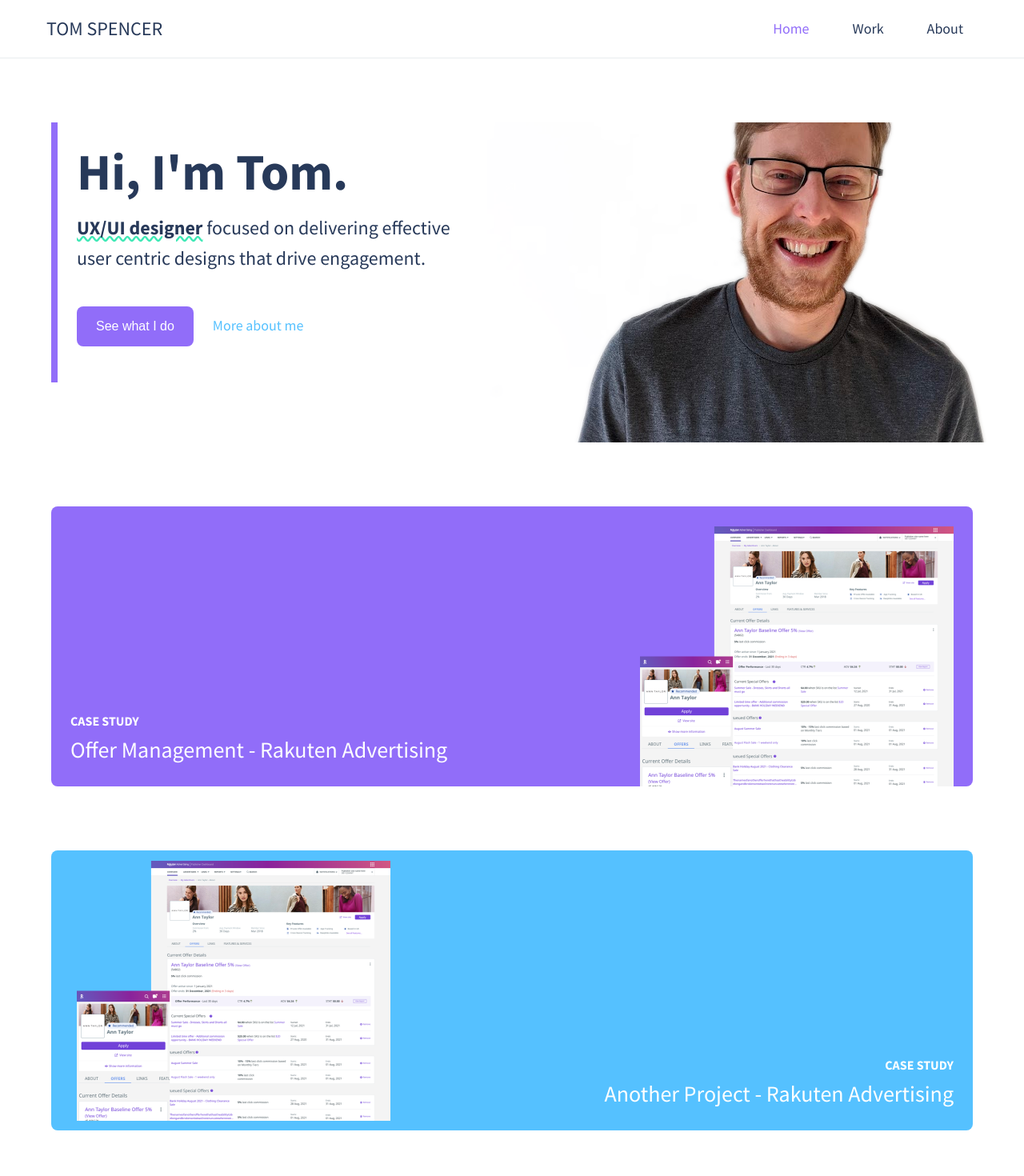
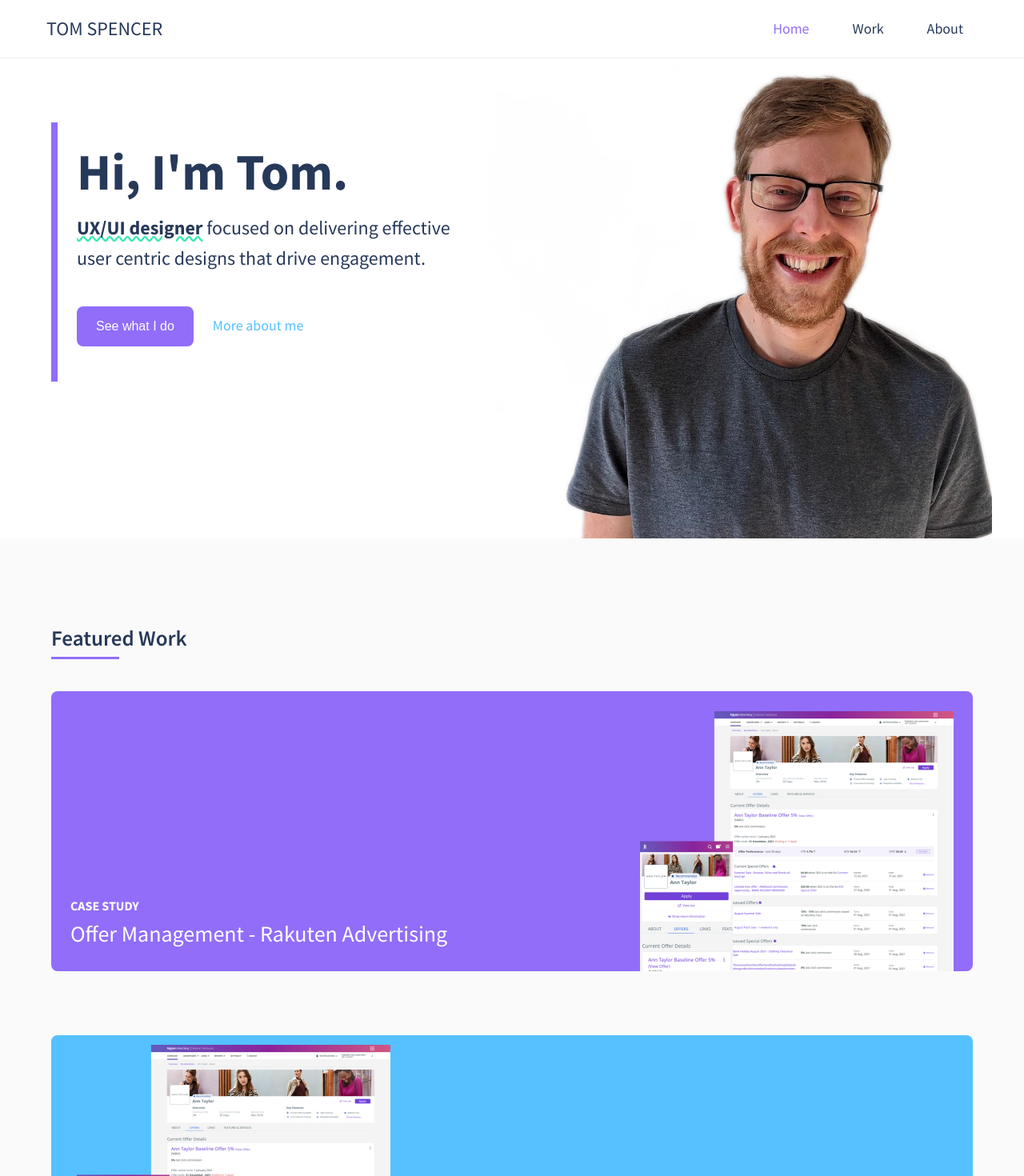
Before and after one commit to tomatronic/portfolio, a Next.js app: page / in a window 1280 px wide. Shown: the top 1470 px of the page at 80% size. Built offline with nearby package versions, Linux system fonts and the light colour scheme.

Commit message:
Thurs Afternoon

```diff
--- a/pages/css/home.module.css
+++ b/pages/css/home.module.css
@@ -1,14 +1,23 @@
 .mainIntroContainer {
     max-width: 100%;
-    margin: 0 auto;
-    background: url(../../public/tomspencer.png) no-repeat right center;
+    margin: 0 auto 40px;
 }
 
 .introContainer {
     max-width: 100%;
+    margin: 0 auto;
+    background: url(../../public/tomspencer.png) no-repeat right center;
+    height: 600px;
+}
+
+.introLeft {
+    max-width: 100%;
     border-left: #916DF9 8px solid;
     margin: 80px 24px;
     padding: 10px 24px 45px;
+    width: 100%;
+    max-width: 550px;
+    height: 324px;
 }
 
 .intro {
@@ -62,7 +71,7 @@ a:hover .caseStudy, a:hover .caseStudyRight, a:hover .caseStudy3 {
     color: #FFF;
     display: flex;
     justify-content: space-between;
-    margin: 0 24px 80px;
+    margin: 0 0px 80px;
     transition: 0.3s;
 }
 
@@ -80,7 +89,7 @@ a:hover .caseStudy, a:hover .caseStudyRight, a:hover .caseStudy3 {
     color: #FFF;
     display: flex;
     justify-content: flex-end;
-    margin: 0 24px 80px;
+    margin: 0 0px 80px;
     transition: 0.3s;
 }
 
@@ -98,8 +107,12 @@ a:hover .caseStudy, a:hover .caseStudyRight, a:hover .caseStudy3 {
     color: #FFF;
     display: flex;
     justify-content: space-between;
-    margin: 0 24px 80px;
+    margin: 0 0px 80px;
     transition: 0.3s;
+}
+
+.section{
+    margin: 0 24px;
 }
 
 .sectionTitle {
@@ -141,15 +154,15 @@ a:hover .caseStudy, a:hover .caseStudyRight, a:hover .caseStudy3 {
 
 @media screen and (min-width:600px) {
         .mainIntroContainer {
-            max-width: 1200px;
-            width: 100%;
-            margin: 0 auto 80px;
-            height: 400px;
+            margin: 0px auto 80px;
+            height: 600px;
+            background-color: #FFF;
         }
 
     .introContainer {
-        width: 45%;
-        min-width: 550px;
+        display: flex;
+        width: 100%;
+        max-width: 1200px;
     }
 
     .intro {
--- a/pages/css/navbar.module.css
+++ b/pages/css/navbar.module.css
@@ -3,7 +3,7 @@
     border-style: solid;
     border-color: #e9ecef;
     color: #273959;
-    background-color: rgba(255, 255, 255, 0.8);
+    background-color: rgba(255, 255, 255, 1);
     padding: 8px 0px;
     font-size: 24px;
     font-weight: 500;
--- a/pages/index.js
+++ b/pages/index.js
@@ -25,6 +25,7 @@ function HomePage() {
     <NavBar />
     <div className={styles.mainIntroContainer}>
       <div className={styles.introContainer}>
+        <div className={styles.introLeft}>
         <div className={styles.intro}>Hi, I'm Tom.</div>
         <div className={styles.blurb}>
           <div className={styles.highlight}>UX/UI designer
@@ -37,9 +38,11 @@ function HomePage() {
         </div>
       </div>
       </div>
+      </div>
       <div className="mainContainer">
       <a  name="work" id="work" />
       <div className={styles.section}>
+      <h2 className="underline">Featured Work</h2>
         <Link href="/work/offer-management">
           <a className={styles.csLink}>
           <div className={styles.caseStudy}>
--- a/styles.css
+++ b/styles.css
@@ -7,7 +7,7 @@ body {
    margin: 0;
    line-height: 1.6;
    font-size: 18px;
-   background-color:#FFF;
+   background-color:#FAFAFA;
    color: #273959;
    scroll-behavior: smooth;
 }
@@ -74,6 +74,24 @@ button {
    cursor: pointer;
 }
 
+.underline {
+   font-weight: 600;
+   display: inline-block;
+   padding-bottom: 5px;
+   position: relative;
+   margin-bottom: 40px;
+}
+
+.underline:before {
+      content: "";
+      position: absolute;
+      width: 50%;
+      height: 1px;
+      bottom: 0;
+      left: 0;
+      border-bottom: 3px solid #916DF9;
+}
+
 @media screen and (min-width:600px) {
    .mainContainer {
        max-width: 1200px;
```
